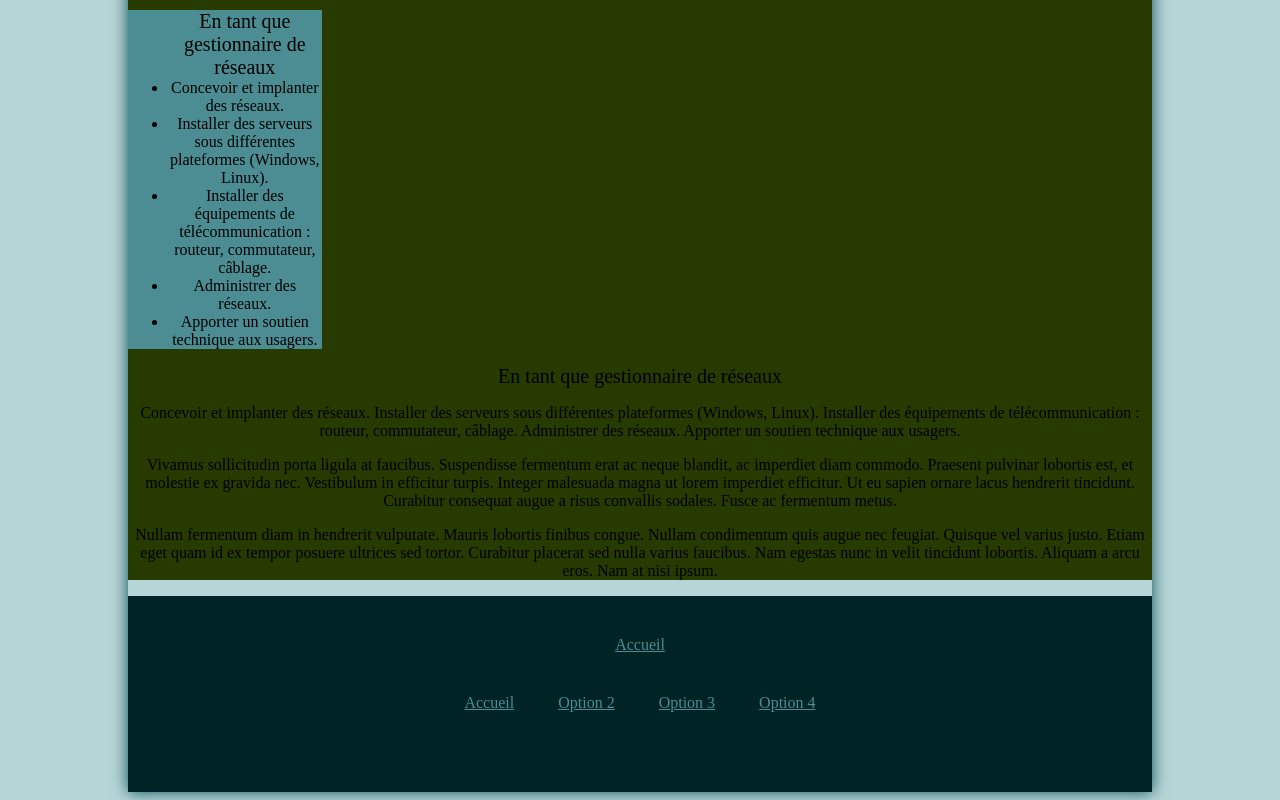
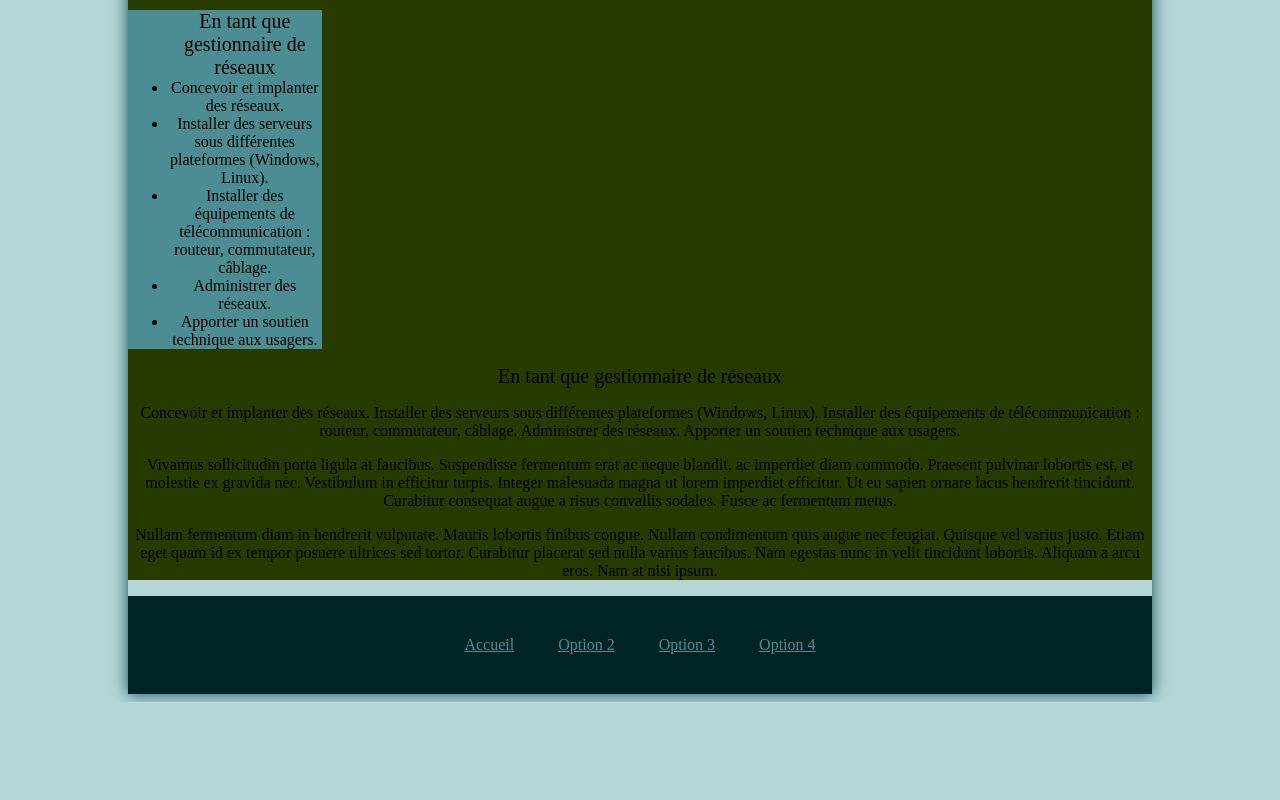
Before and after one commit to samuellapointe/SiteInfo, a plain HTML site: page index.html in a window 1280 px wide. Shown: the part 594-1394 px from the top of the page. After the commit the page ends 1296 px from the top, so only its background shows below. Drawn offline with Linux system fonts and the light colour scheme.

Commit message:
Correction de vos commit conflictuellés

```diff
--- a/index.html
+++ b/index.html
@@ -68,14 +68,6 @@
 				<div>
 			</article>
 
-		<footer>
-
-			<div>
-				<div class="lienFooter">
-					<a href="index.html" class="footer">Accueil</a>
-				</div>
-			</article>
-
 			<footer>
 				<div>
 					<div class="lienFooter">
```
